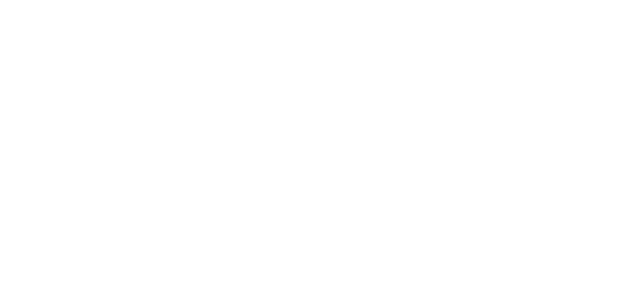
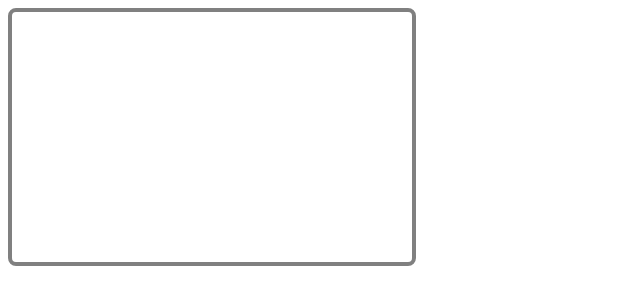
Before and after one commit to Albina2025/lesson-20, a plain HTML site: page index.html in a window 1280 px wide. Shown: the whole page, without its empty margins (0-640 px from the left). Drawn offline with Linux system fonts and the light colour scheme.

Commit message:
added style and js file

```diff
--- a/index.html
+++ b/index.html
@@ -4,8 +4,12 @@
     <meta charset="UTF-8">
     <meta name="viewport" content="width=device-width, initial-scale=1.0">
     <title>Document</title>
+    <link rel="stylesheet" href="style.css">
 </head>
 <body>
 
+    <div class="box"></div>
+
+    <script src="index.js"></script>
 </body>
 </html>
--- /dev/null
+++ b/style.css
@@ -0,0 +1,6 @@
+.box{
+    width: 400px;
+    height: 250px;
+    border: 4px solid grey;
+    border-radius: 8px;
+}
```
Also changed, not shown: index.js (added).
